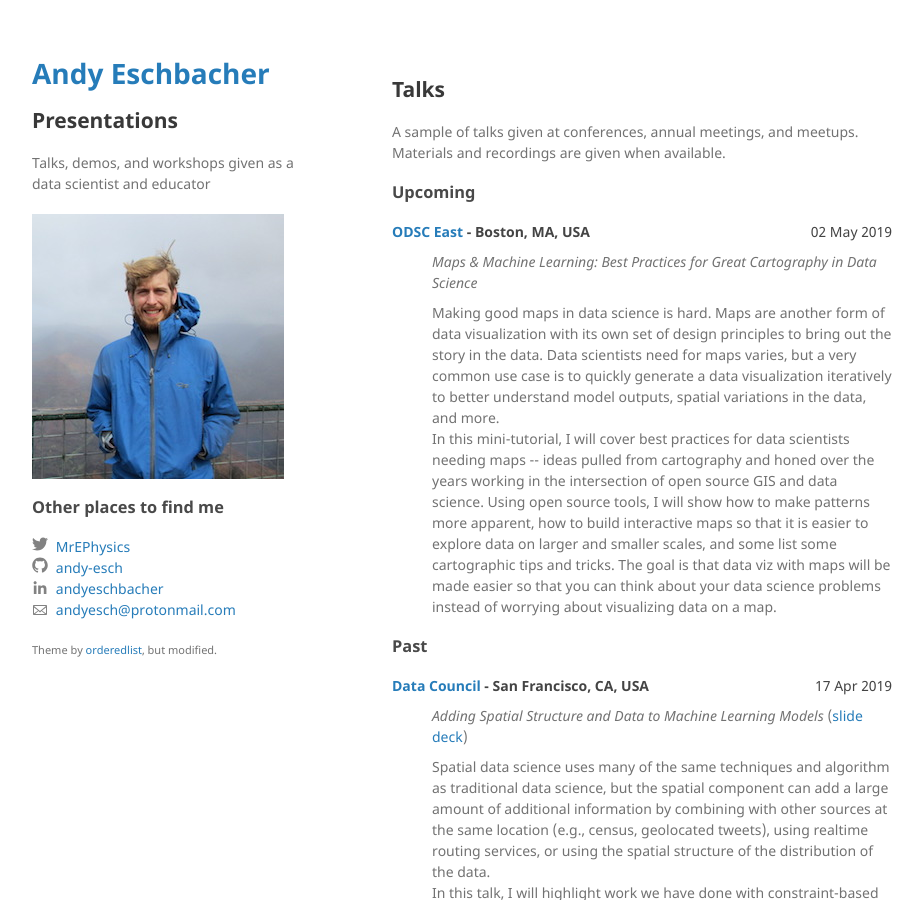
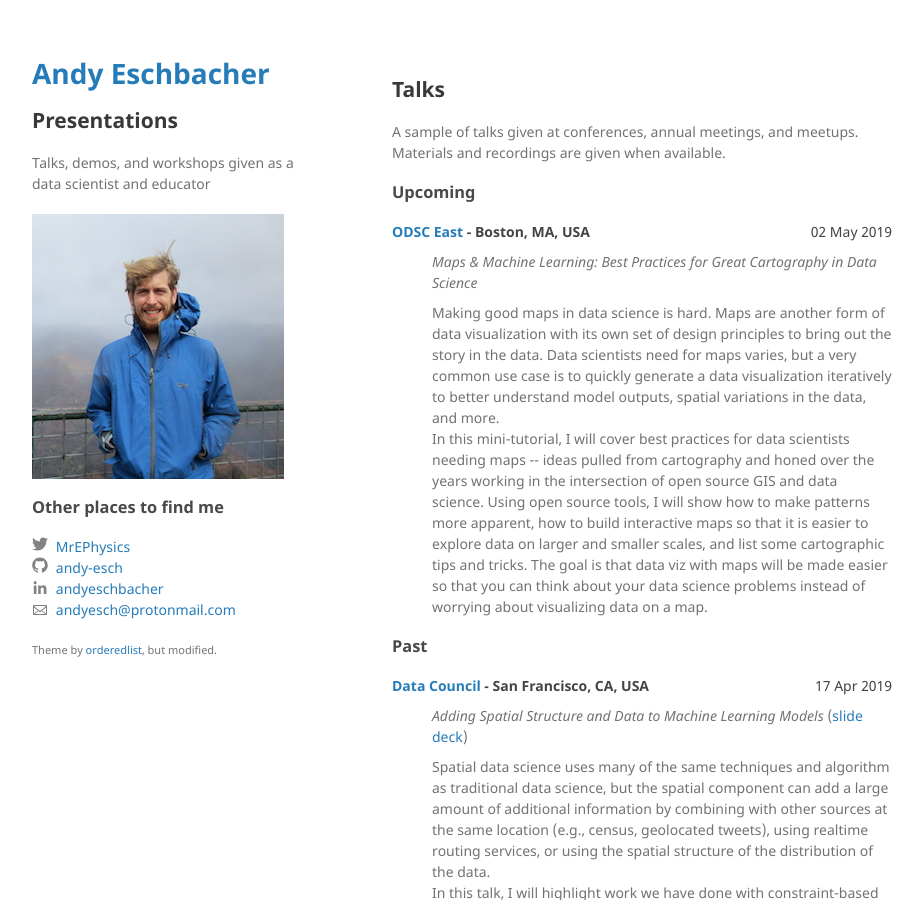
Before and after one commit to andy-esch/andy-esch.github.io, a Jekyll site: the page built from presentations.md, in a window 1280 px wide and 900 px high. Shown: the whole window, without its empty margins (178-1101 px from the left). Built offline with Jekyll 4.4.1, drawn with Linux system fonts in a browser that asks for light colours.

Commit message:
copy edit

```diff
--- a/_data/talks.json
+++ b/_data/talks.json
@@ -12,7 +12,7 @@
         "conf_url": "https://odsc.com/boston",
         "slides_url": "",
         "date": "2019-05-02",
-        "description": "Making good maps in data science is hard. Maps are another form of data visualization with its own set of design principles to bring out the story in the data. Data scientists need for maps varies, but a very common use case is to quickly generate a data visualization iteratively to better understand model outputs, spatial variations in the data, and more.<br /> In this mini-tutorial, I will cover best practices for data scientists needing maps -- ideas pulled from cartography and honed over the years working in the intersection of open source GIS and data science. Using open source tools, I will show how to make patterns more apparent, how to build interactive maps so that it is easier to explore data on larger and smaller scales, and some list some cartographic tips and tricks. The goal is that data viz with maps will be made easier so that you can think about your data science problems instead of worrying about visualizing data on a map.",
+        "description": "Making good maps in data science is hard. Maps are another form of data visualization with its own set of design principles to bring out the story in the data. Data scientists need for maps varies, but a very common use case is to quickly generate a data visualization iteratively to better understand model outputs, spatial variations in the data, and more.<br /> In this mini-tutorial, I will cover best practices for data scientists needing maps -- ideas pulled from cartography and honed over the years working in the intersection of open source GIS and data science. Using open source tools, I will show how to make patterns more apparent, how to build interactive maps so that it is easier to explore data on larger and smaller scales, and list some cartographic tips and tricks. The goal is that data viz with maps will be made easier so that you can think about your data science problems instead of worrying about visualizing data on a map.",
         "location": "Boston, MA, USA",
         "name": "ODSC East",
         "title": "Maps & Machine Learning: Best Practices for Great Cartography in Data Science"
```
